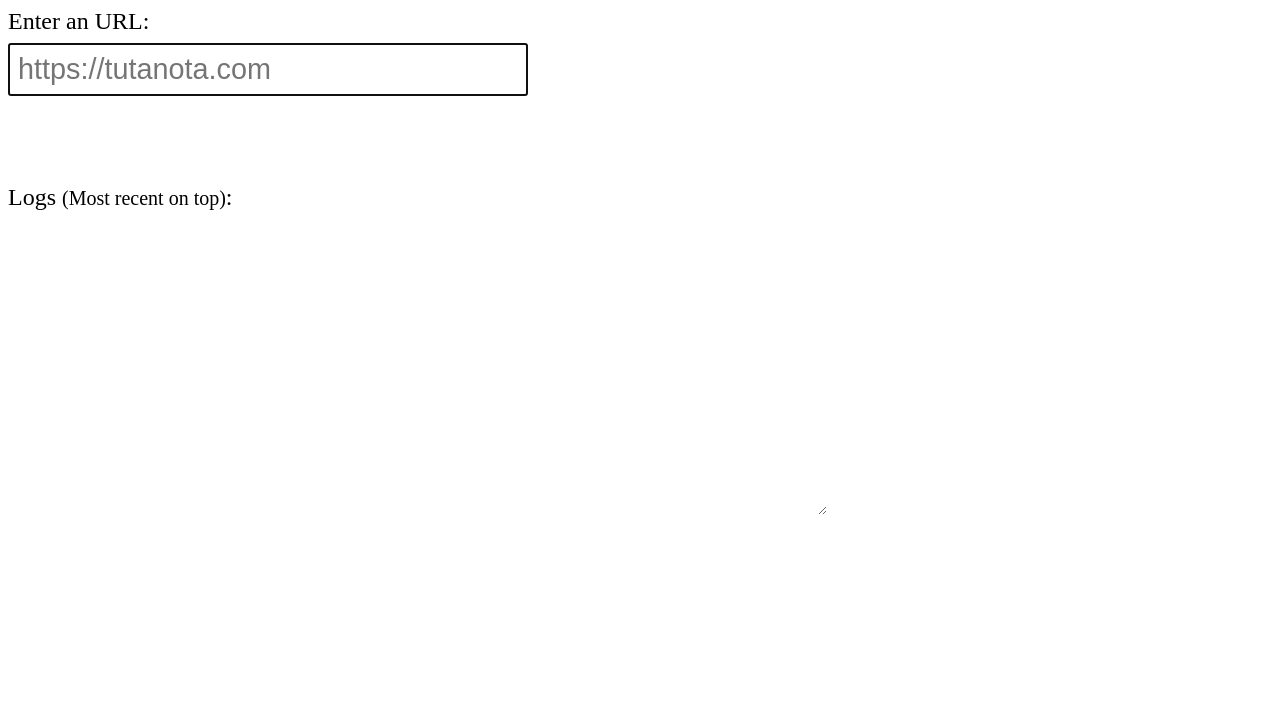
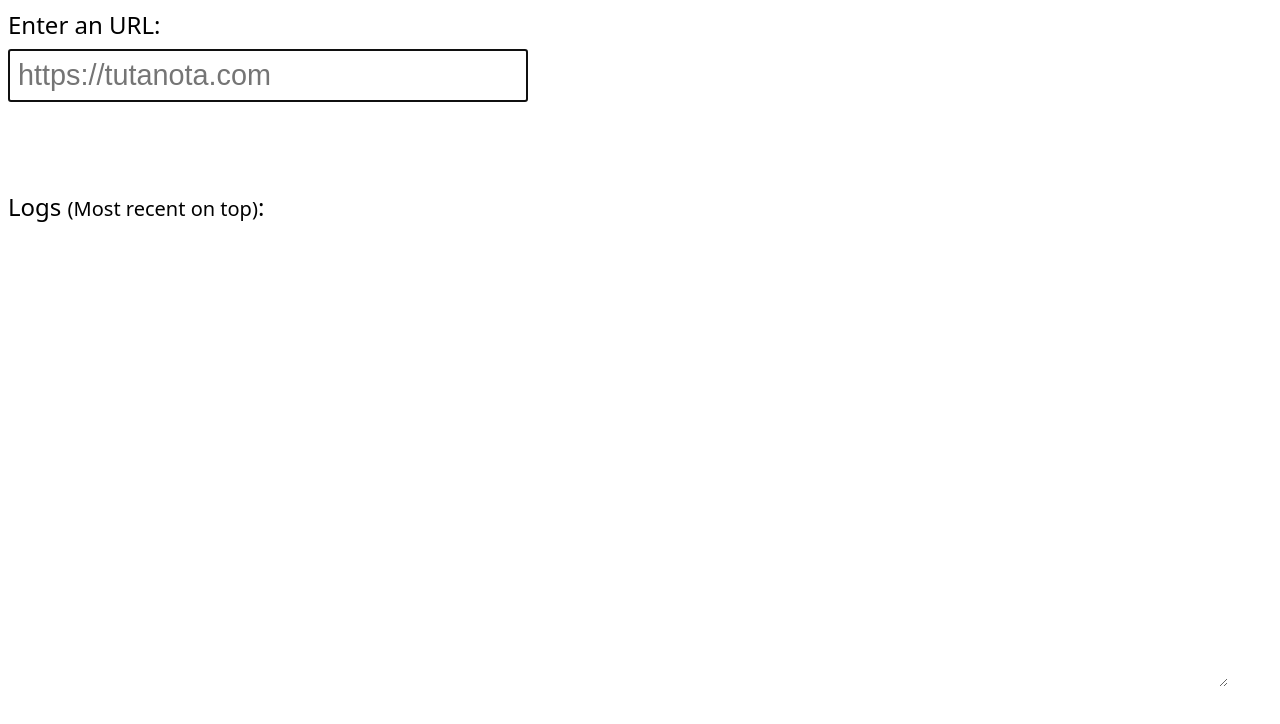
Before and after one commit to nirvinm/url-validation, a website built with webpack: page src/index.html in a window 1280 px wide. Built offline with nearby package versions, Linux system fonts and the light colour scheme.

Commit message:
Improve font family

```diff
--- a/src/index.css
+++ b/src/index.css
@@ -1,6 +1,8 @@
 body {
     font-size: x-large;
+    font-family: system-ui, -apple-system, "Segoe UI", Roboto, "Helvetica Neue", "Noto Sans", "Liberation Sans", Arial, sans-serif, "Apple Color Emoji", "Segoe UI Emoji", "Segoe UI Symbol", "Noto Color Emoji";
 }
+
 #url {
     margin: 8px 0;
     padding: 8px;
@@ -14,4 +16,5 @@
 
 #log {
     border: none;
+    font-size: x-large;
 }
```
